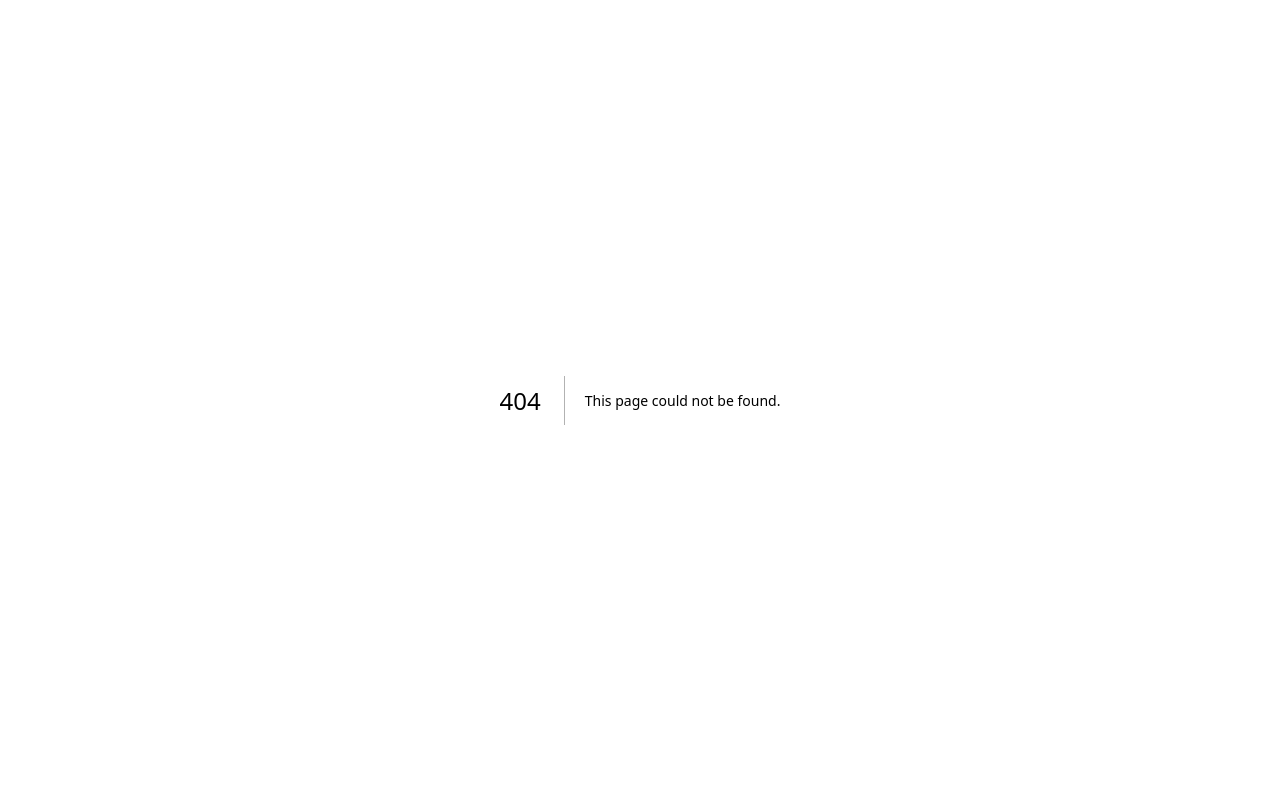
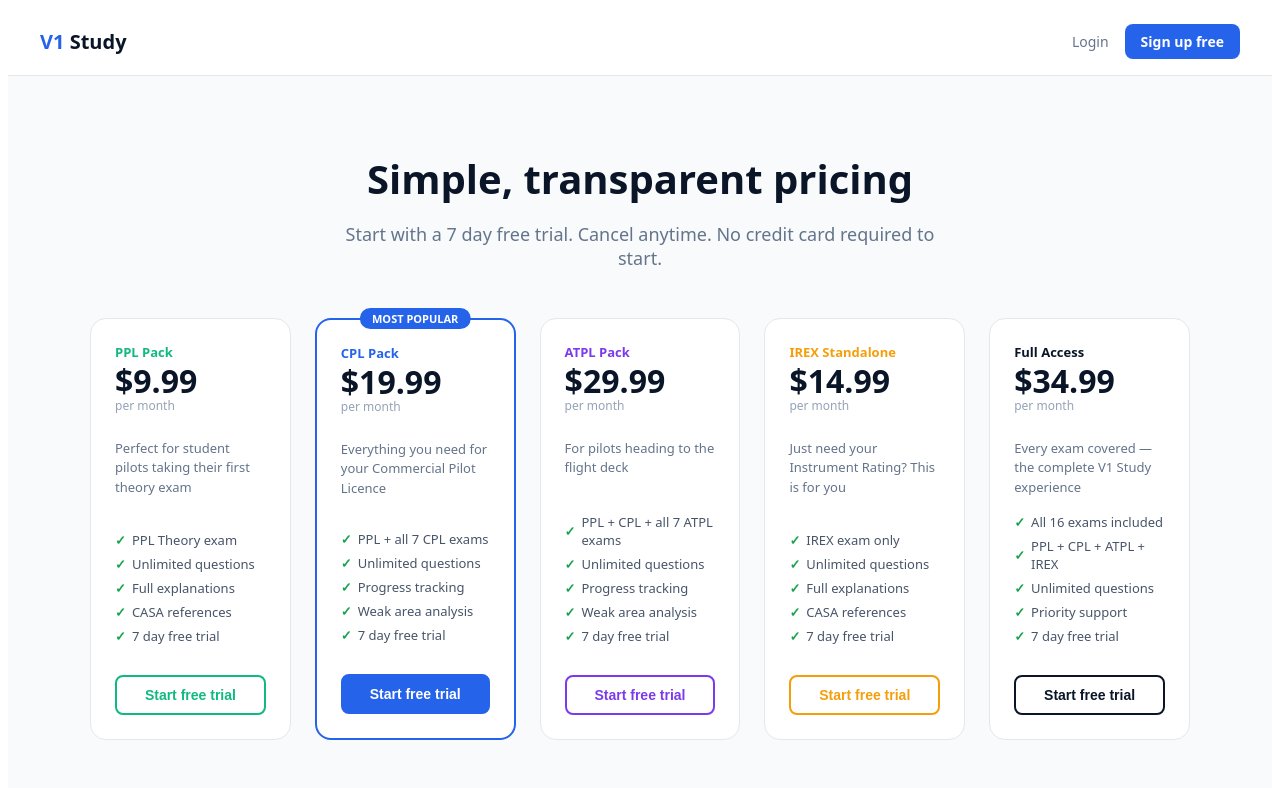
Before and after one commit to daniellongford/V1Study, a Next.js app: page /pricing in a window 1280 px wide. Before the commit this address had no page. Shown: the top 788 px of the page. Built offline with nearby package versions, Linux system fonts and the light colour scheme.

Commit message:
Add pricing page

```diff
--- /dev/null
+++ b/app/pricing/page.tsx
@@ -0,0 +1,159 @@
+'use client'
+import { useState, useEffect } from 'react'
+import { supabase } from '../../lib/supabase'
+
+const plans = [
+  {
+    name: 'PPL Pack',
+    price: '$9.99',
+    period: 'per month',
+    priceId: 'price_1TIP96Cbt27bkqBv9ULJdyTz',
+    color: '#10b981',
+    description: 'Perfect for student pilots taking their first theory exam',
+    features: ['PPL Theory exam', 'Unlimited questions', 'Full explanations', 'CASA references', '7 day free trial'],
+  },
+  {
+    name: 'CPL Pack',
+    price: '$19.99',
+    period: 'per month',
+    priceId: 'price_1TIP6XCbt27bkqBv9CypW42J',
+    color: '#2563eb',
+    popular: true,
+    description: 'Everything you need for your Commercial Pilot Licence',
+    features: ['PPL + all 7 CPL exams', 'Unlimited questions', 'Progress tracking', 'Weak area analysis', '7 day free trial'],
+  },
+  {
+    name: 'ATPL Pack',
+    price: '$29.99',
+    period: 'per month',
+    priceId: 'price_1TIPAiCbt27bkqBvEItgo0gn',
+    color: '#7c3aed',
+    description: 'For pilots heading to the flight deck',
+    features: ['PPL + CPL + all 7 ATPL exams', 'Unlimited questions', 'Progress tracking', 'Weak area analysis', '7 day free trial'],
+  },
+  {
+    name: 'IREX Standalone',
+    price: '$14.99',
+    period: 'per month',
+    priceId: 'price_1TIPDdCbt27bkqBvZzwkYthb',
+    color: '#f59e0b',
+    description: 'Just need your Instrument Rating? This is for you',
+    features: ['IREX exam only', 'Unlimited questions', 'Full explanations', 'CASA references', '7 day free trial'],
+  },
+  {
+    name: 'Full Access',
+    price: '$34.99',
+    period: 'per month',
+    priceId: 'price_1TIPBvCbt27bkqBvv4fUShu3',
+    color: '#0a1628',
+    description: 'Every exam covered — the complete V1 Study experience',
+    features: ['All 16 exams included', 'PPL + CPL + ATPL + IREX', 'Unlimited questions', 'Priority support', '7 day free trial'],
+  },
+]
+
+export default function PricingPage() {
+  const [user, setUser] = useState<any>(null)
+  const [loading, setLoading] = useState<string | null>(null)
+
+  useEffect(() => {
+    supabase.auth.getUser().then(({ data }) => {
+      setUser(data.user)
+    })
+  }, [])
+
+  async function handleCheckout(priceId: string, planName: string) {
+    if (!user) {
+      window.location.href = '/signup'
+      return
+    }
+    setLoading(priceId)
+    try {
+      const res = await fetch('/api/checkout', {
+        method: 'POST',
+        headers: { 'Content-Type': 'application/json' },
+        body: JSON.stringify({ priceId, email: user.email })
+      })
+      const data = await res.json()
+      if (data.url) {
+        window.location.href = data.url
+      } else {
+        alert('Something went wrong. Please try again.')
+      }
+    } catch (e) {
+      alert('Something went wrong. Please try again.')
+    }
+    setLoading(null)
+  }
+
+  return (
+    <main style={{minHeight:'100vh',background:'#f8fafc',fontFamily:'system-ui,sans-serif'}}>
+      <nav style={{background:'white',borderBottom:'1px solid #e2e8f0',padding:'1rem 2rem',display:'flex',alignItems:'center',justifyContent:'space-between'}}>
+        <a href="/" style={{textDecoration:'none'}}>
+          <span style={{fontSize:'20px',fontWeight:'800',color:'#2563eb'}}>V1</span>
+          <span style={{fontSize:'20px',fontWeight:'800',color:'#0a1628'}}> Study</span>
+        </a>
+        <div style={{display:'flex',gap:'1rem',alignItems:'center'}}>
+          {user ? (
+            <a href="/dashboard" style={{color:'#64748b',textDecoration:'none',fontSize:'14px'}}>Dashboard</a>
+          ) : (
+            <>
+              <a href="/login" style={{color:'#64748b',textDecoration:'none',fontSize:'14px'}}>Login</a>
+              <a href="/signup" style={{background:'#2563eb',color:'white',borderRadius:'8px',padding:'8px 16px',textDecoration:'none',fontWeight:'600',fontSize:'14px'}}>Sign up free</a>
+            </>
+          )}
+        </div>
+      </nav>
+
+      <div style={{maxWidth:'1100px',margin:'0 auto',padding:'3rem 2rem'}}>
+        <div style={{textAlign:'center',marginBottom:'3rem'}}>
+          <h1 style={{fontSize:'40px',fontWeight:'800',color:'#0a1628',marginBottom:'1rem'}}>Simple, transparent pricing</h1>
+          <p style={{fontSize:'18px',color:'#64748b',maxWidth:'600px',margin:'0 auto'}}>Start with a 7 day free trial. Cancel anytime. No credit card required to start.</p>
+        </div>
+
+        <div style={{display:'grid',gridTemplateColumns:'repeat(auto-fill,minmax(200px,1fr))',gap:'1.5rem',marginBottom:'3rem'}}>
+          {plans.map((plan) => (
+            <div key={plan.name} style={{background:'white',borderRadius:'16px',padding:'1.5rem',border:plan.popular?'2px solid #2563eb':'1px solid #e2e8f0',position:'relative',display:'flex',flexDirection:'column'}}>
+              {plan.popular && (
+                <div style={{position:'absolute',top:'-12px',left:'50%',transform:'translateX(-50%)',background:'#2563eb',color:'white',fontSize:'11px',fontWeight:'700',padding:'3px 12px',borderRadius:'99px',whiteSpace:'nowrap'}}>
+                  MOST POPULAR
+                </div>
+              )}
+              <div style={{fontSize:'13px',fontWeight:'700',color:plan.color,marginBottom:'4px'}}>{plan.name}</div>
+              <div style={{fontSize:'32px',fontWeight:'800',color:'#0a1628',lineHeight:1}}>{plan.price}</div>
+              <div style={{fontSize:'12px',color:'#94a3b8',marginBottom:'12px'}}>{plan.period}</div>
+              <p style={{fontSize:'13px',color:'#64748b',marginBottom:'16px',lineHeight:1.5,flex:1}}>{plan.description}</p>
+              <div style={{marginBottom:'1.5rem'}}>
+                {plan.features.map((f) => (
+                  <div key={f} style={{fontSize:'13px',color:'#475569',marginBottom:'6px',display:'flex',alignItems:'center',gap:'6px'}}>
+                    <span style={{color:'#16a34a',fontWeight:'700'}}>✓</span> {f}
+                  </div>
+                ))}
+              </div>
+              <button
+                onClick={() => handleCheckout(plan.priceId, plan.name)}
+                disabled={loading === plan.priceId}
+                style={{width:'100%',background:plan.popular?'#2563eb':loading===plan.priceId?'#94a3b8':'transparent',color:plan.popular?'white':loading===plan.priceId?'white':plan.color,border:`2px solid ${plan.color}`,borderRadius:'8px',padding:'10px',fontWeight:'600',cursor:loading===plan.priceId?'not-allowed':'pointer',fontSize:'14px'}}
+              >
+                {loading === plan.priceId ? 'Loading...' : 'Start free trial'}
+              </button>
+            </div>
+          ))}
+        </div>
+
+        <div style={{background:'white',borderRadius:'12px',padding:'2rem',border:'1px solid #e2e8f0',textAlign:'center'}}>
+          <h3 style={{fontSize:'18px',fontWeight:'700',color:'#0a1628',marginBottom:'8px'}}>Not sure which plan is right for you?</h3>
+          <p style={{fontSize:'14px',color:'#64748b',marginBottom:'1rem'}}>Start with the free trial — all subjects included for 7 days with no credit card required.</p>
+          <a href="/signup" style={{background:'#0a1628',color:'white',borderRadius:'8px',padding:'12px 32px',textDecoration:'none',fontWeight:'600',fontSize:'15px',display:'inline-block'}}>Start free trial →</a>
+        </div>
+      </div>
+
+      <footer style={{padding:'2rem',textAlign:'center',borderTop:'1px solid #e2e8f0',background:'white'}}>
+        <div style={{marginBottom:'0.5rem'}}>
+          <span style={{fontWeight:'800',color:'#2563eb'}}>V1</span>
+          <span style={{fontWeight:'800',color:'#0a1628'}}> Study</span>
+        </div>
+        <p style={{fontSize:'13px',color:'#94a3b8'}}>2025 V1 Study. All rights reserved. Built for Australian pilots.</p>
+      </footer>
+    </main>
+  )
+}
```
